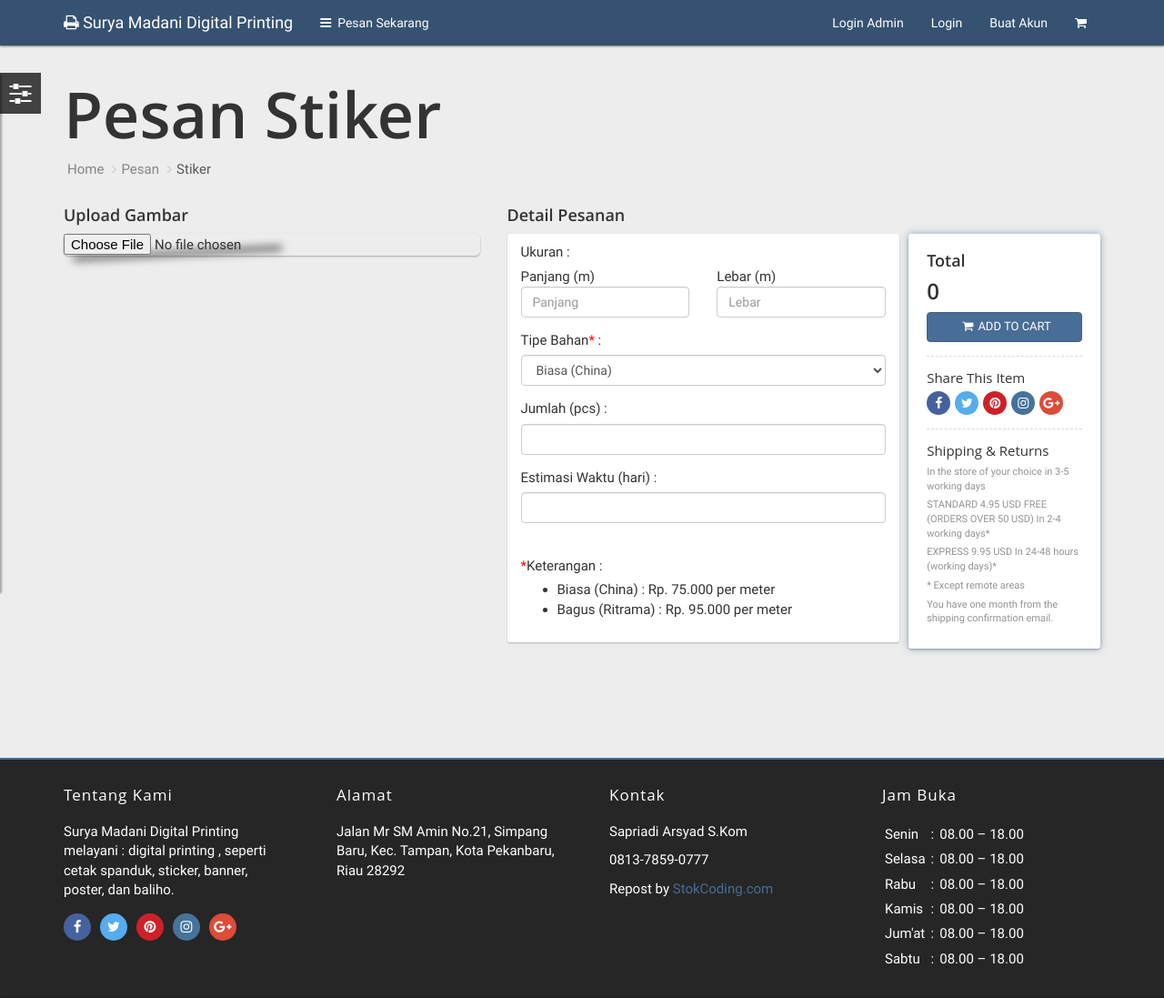
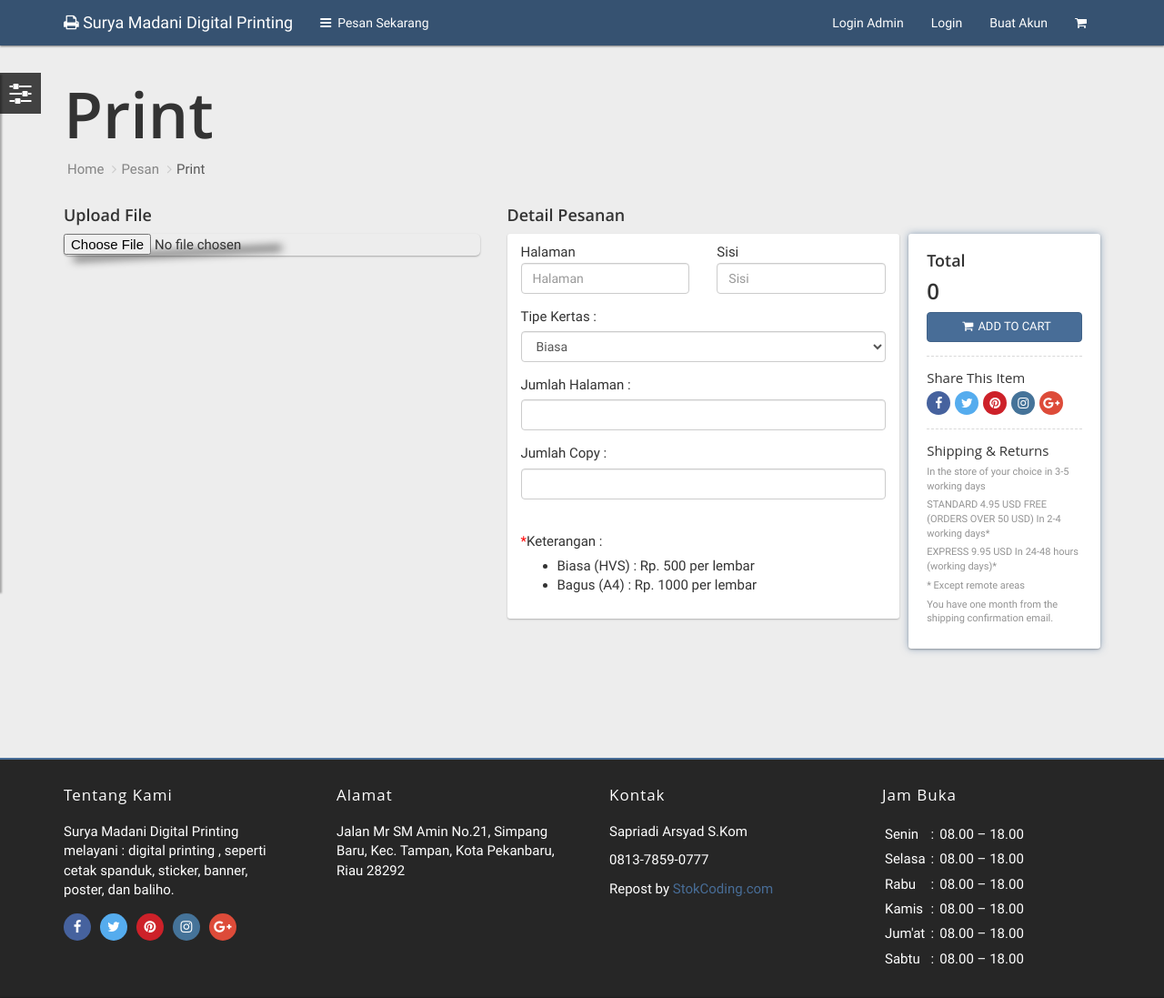
Before and after one commit to CaturSkak/FOTOCOPYTIO, a CodeIgniter app: page /Fotocopytio/index.php/pesancontroller/pesanStiker in a window 1280 px wide. Shown: the top 1097 px of the page at 91% size. Run offline with CodeIgniter, Linux system fonts and the light colour scheme; the visitor is signed in with stand-in values (Sample User, id 1); data comes from the database, SQL or seed files in the repository; some libraries are stand-ins or nearby versions; some web fonts are replaced.

Commit message:
Update pesanan
update detail pesanan, keranjang, dan pembayaran

```diff
--- a/application/controllers/PesanController.php
+++ b/application/controllers/PesanController.php
@@ -115,13 +115,13 @@ class PesanController extends CI_Controller
 			$estimasi = $this->input->post('estimasi');
 			$total = 0;
 			if ($bahan == 'biasa') {
-				$total = ($panjang * $lebar) * $jumlah * 75000;
+				$total = ($panjang * $lebar) * $jumlah * 500;
 			} elseif ($bahan == 'bagus') {
-				$total = ($panjang * $lebar) * $jumlah * 95000;
+				$total = ($panjang * $lebar) * $jumlah * 1000;
 			}
 
 			$config['upload_path'] = './assets/images/stiker/';
-			$config['allowed_types'] = 'jpg|png|jpeg';
+			$config['allowed_types'] = 'pdf|doc|docx';
 			$this->load->library('upload', $config);
 			$this->upload->initialize($config);
 
--- a/application/views/frontend/pembayaran/bayar.php
+++ b/application/views/frontend/pembayaran/bayar.php
@@ -38,7 +38,7 @@
 						<?php
 						if ($stiker == !null):
 							?>
-							<td>Stiker</td>
+							<td>Print</td>
 							<td><?=count($stiker)?></td>
 							<td style="text-align: right">
 								<?php
--- a/application/views/frontend/pesanan/stiker.php
+++ b/application/views/frontend/pesanan/stiker.php
@@ -1,18 +1,18 @@
 <div class="container">
 	<header class="page-header">
-		<h1 class="page-title">Pesan Stiker</h1>
+		<h1 class="page-title">Print</h1>
 		<ol class="breadcrumb page-breadcrumb">
 			<li><a href="#">Home</a>
 			</li>
 			<li><a href="#">Pesan</a>
 			</li>
-			<li class="active">Stiker</li>
+			<li class="active">Print</li>
 		</ol>
 	</header>
 	<div class="row">
 		<?= form_open('stiker' , array('enctype' => 'multipart/form-data')) ?>
 		<div class="col-md-5">
-			<h4>Upload Gambar</h4>
+			<h4>Upload File</h4>
 			<div class="product-page-product-wrap">
 				<div class="clearfix">
 					<input type="file" class="dropify" name="upload" required>
@@ -25,48 +25,47 @@
 				<div class="col-md-8">
 					<div class="box">
 						<div class="form-group">
-							<label for="">Ukuran :</label>
-							<div class="row">
-								<div class="col-md-6">
-									Panjang (m)
+						  <div class="row">
+							  <div class="col-md-6">
+									Halaman
 								</div>
 								<div class="col-md-6">
-									Lebar (m)
+									Sisi
 								</div>
 							</div>
 							<div class="row">
 								<div class="col-md-6">
 									<input type="text" class="form-control" id="panjang" name="panjang"
-										   placeholder="Panjang" required autocomplete="off">
+										   placeholder="Halaman" required autocomplete="off">
 								</div>
 								<div class="col-md-6">
 									<input type="text" class="form-control" id="lebar" name="lebar"
-										   placeholder="Lebar" required autocomplete="off">
+										   placeholder="Sisi" required autocomplete="off">
 								</div>
 							</div>
 						</div>
 						<div class="form-group">
-							<label for="">Tipe Bahan<span style="color: red">*</span> :</label><br>
+							<label for="">Tipe Kertas :</label><br>
 							<select name="bahan" id="bahan" class="form-control" required>
-								<option value="biasa">Biasa (China)</option>
-								<option value="bagus">Bagus (Ritrama)</option>
+								<option value="biasa">Biasa </option>
+								<option value="bagus">Bagus </option>
 							</select>
 						</div>
 						<div class="form-group">
-							<label for="">Jumlah (pcs) :</label>
+							<label for="">Jumlah Halaman :</label>
 							<input type="number" name="jumlah" class="form-control" id="jumlah" onkeyup="showTotalStiker()"
 								   required autocomplete="off">
 						</div>
 						<div class="form-group">
-							<label for="">Estimasi Waktu (hari) :</label>
+							<label for="">Jumlah Copy :</label>
 							<input type="number" class="form-control" required autocomplete="off" name="estimasi">
 						</div>
 						<br>
 						<div class="form-group">
 							<label for=""><span style="color: red">*</span>Keterangan :</label>
 							<ul>
-								<li>Biasa (China) : Rp. 75.000 per meter</li>
-								<li>Bagus (Ritrama) : Rp. 95.000 per meter</li>
+								<li>Biasa (HVS) : Rp. 500 per lembar</li>
+								<li>Bagus (A4) : Rp. 1000 per lembar</li>
 							</ul>
 						</div>
 					</div>
--- a/application/views/frontend/profil/detail_pesanan.php
+++ b/application/views/frontend/profil/detail_pesanan.php
@@ -130,7 +130,7 @@
 							<?php
 							if ($stiker == !null):
 								?>
-								<td>Stiker</td>
+								<td>Print</td>
 								<td><?= count($stiker) ?></td>
 								<td style="text-align: right">
 									<?php
```
Also changed, not shown: application/views/frontend/pembayaran/keranjang.php (+10 -10 lines).
